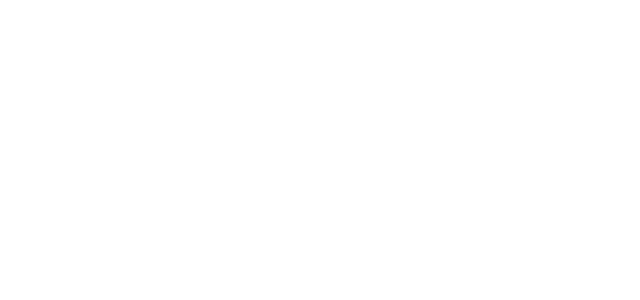
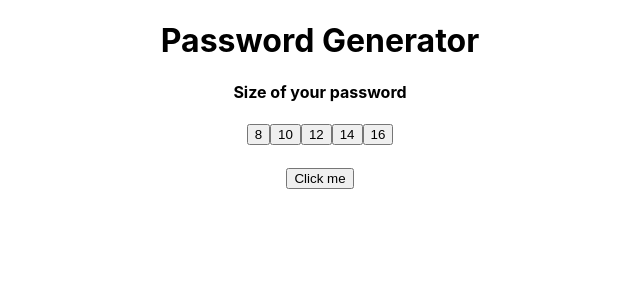
Before and after one commit to kaninjegarn/password_generator, a React (Create React App) app: page / in a window 1280 px wide. Shown: the top 300 px of the page, without its empty margins (320-960 px from the left). Built offline with nearby package versions, Linux system fonts and the light colour scheme.

Commit message:
added array params + setSize func.

```diff
--- a/src/Components/PasswordGen/PasswordGen.jsx
+++ b/src/Components/PasswordGen/PasswordGen.jsx
@@ -1,24 +1,51 @@
-import React from 'react';
+import React, { useState } from 'react';
 
 const PasswordGen = () => {
+  const [generatedPassword, setGeneratedPassword] = useState();
+  const [passwordSize, setPasswordSize] = useState();
+
   // Create array with the alphabet
   const alpha = Array.from(Array(26)).map((e, index) => index + 65);
-  const alphabet = alpha.map((x) => String.fromCharCode(x));
+  const alphabet = alpha.map((item) => String.fromCharCode(item));
+
+  // Create an array that contains lower case alphabet.
+  const lowerAlphabet = Array.from(alphabet.toString().toLowerCase());
+  const res = Array.from(lowerAlphabet.toString().toLowerCase().replace(/,/g, ""));
+
   // create an array with 1-9
   const numbers = Array.from(Array(10).keys());
+
   // Create array with strange symbols
   const otherSymbols = ["/", "-", ".", ",", ":", ";", "§", "'"];
 
-  const tempArr = [];
+  // Create an array with all the arrays above as one.
+  const fullArr = alphabet.concat(res, numbers, otherSymbols)
+  console.log(fullArr)
 
-  tempArr.concat(alphabet, numbers, otherSymbols);
+  // Get a random value from the full array
+  const handleClick = () => {
+    const random = Math.floor(Math.random() * fullArr.length);
+    console.log(random, fullArr[random]);
+  }
 
-  console.log(alphabet.concat(numbers, otherSymbols))
-
+  // Function that will set the length of the generated passwords array.
+  const changeSize = (e) => {
+    setPasswordSize(e.target.value)
+  }
 
   return(
     <div>
-
+      <h1>Password Generator</h1>
+      <h4>Size of your password</h4>
+      <div>
+        <button onClick={changeSize} value={8}>8</button>
+        <button onClick={changeSize} value={10}>10</button>
+        <button onClick={changeSize} value={12}>12</button>
+        <button onClick={changeSize} value={14}>14</button>
+        <button onClick={changeSize} value={16}>16</button>
+      </div>
+      <h1>{passwordSize}</h1>
+      <button onClick={handleClick}>Click me</button>
     </div>
   )
 }
```
